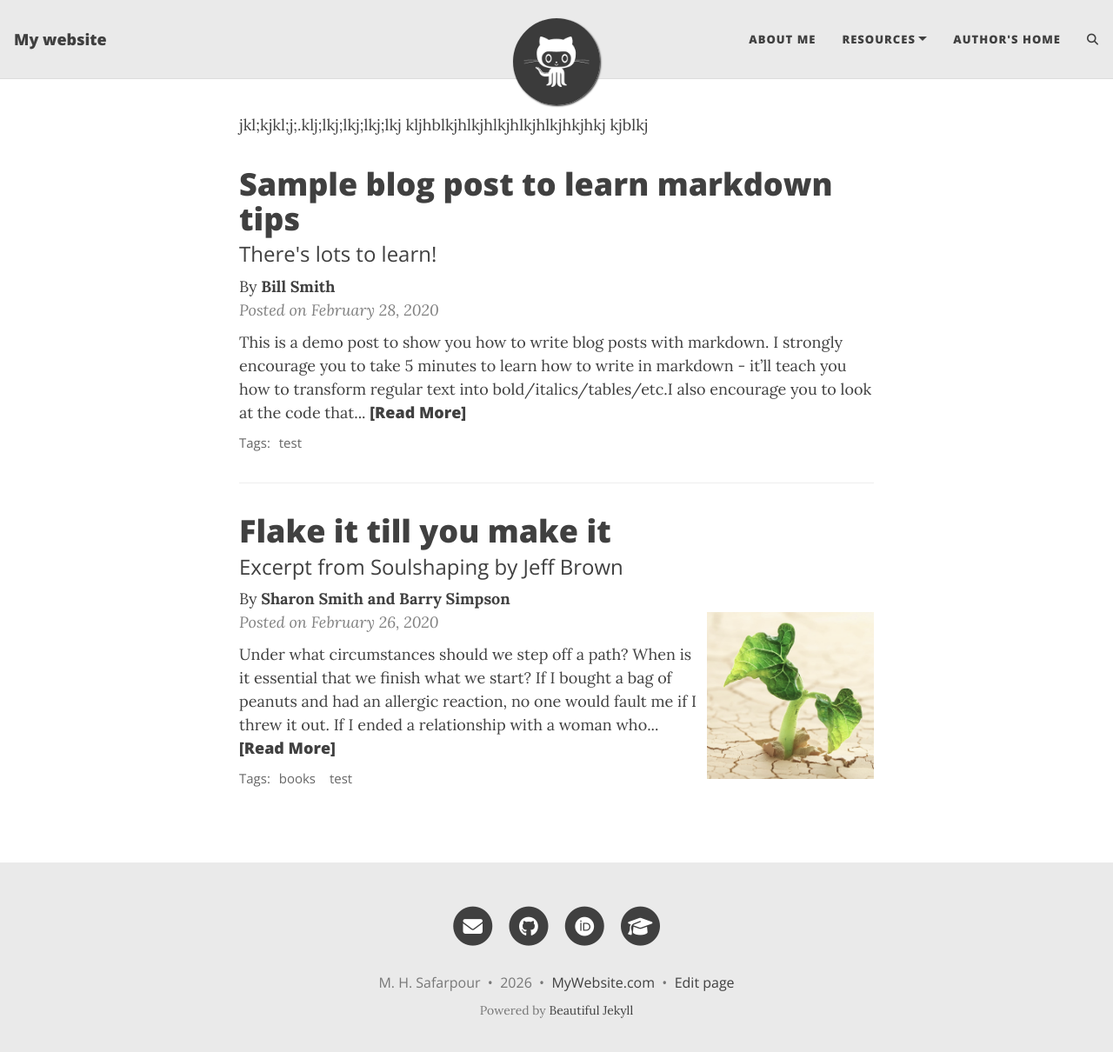
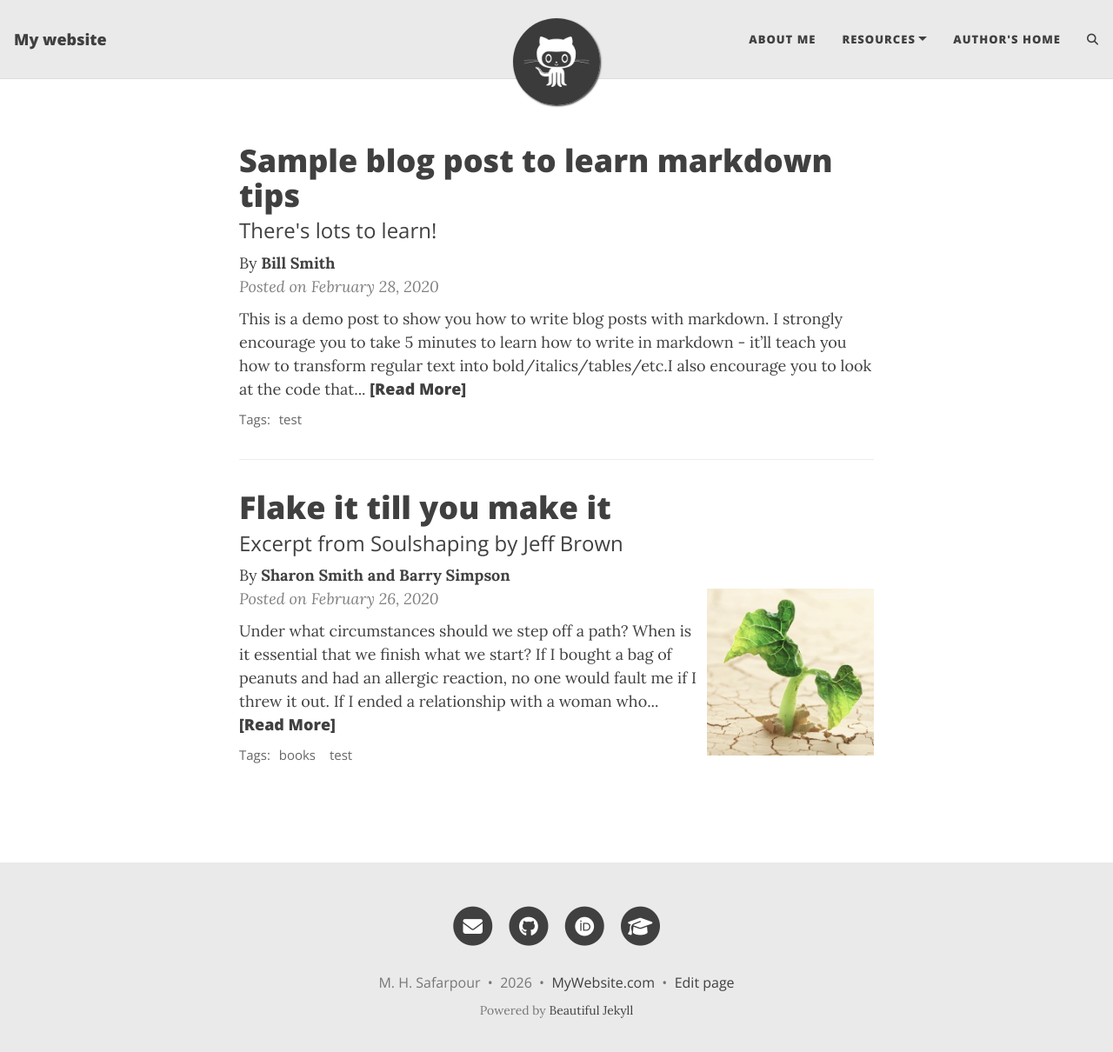
Before and after one commit to safarpour-mh/safarpour-mh.github.io, a Jekyll site: the page built from index.html, in a window 1280 px wide and 1223 px high. Shown: the top 1210 px of the window at 87% size. Built offline with Jekyll 4.4.1, drawn with Linux system fonts in a browser that asks for light colours; the list of posts is cut into pages by our own code; comment, search, counter and statistics services are not loaded.

Commit message:
Update index.html

```diff
--- a/index.html
+++ b/index.html
@@ -3,5 +3,3 @@ layout: home
 #title:
 subtitle: Mohammad Hossein Safarpour
 ---
-jkl;kjkl;j;.klj;lkj;lkj;lkj;lkj
-kljhblkjhlkjhlkjhlkjhlkjhkjhkj  kjblkj
```
